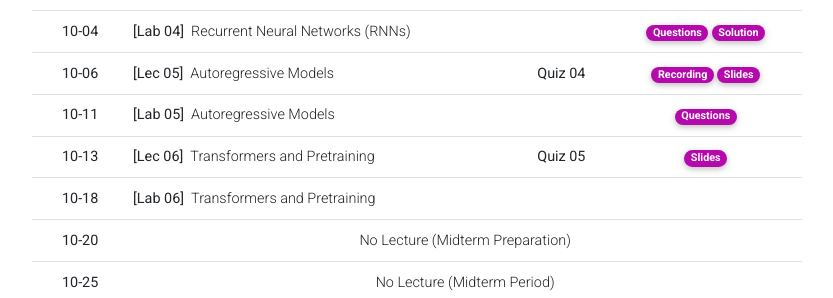
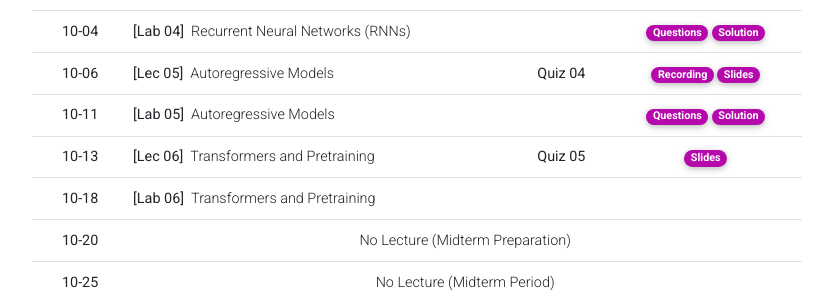
Before and after one commit to Uehwan/Uehwan.github.io, a Jekyll site: the page built from _teaching/aiexplab22fall.md, in a window 1280 px wide and 900 px high, scrolled down 1356 px. Shown: the part 151-449 px from the top of the window, without its empty margins (223-1056 px from the left). Built offline with Jekyll 4.4.1, drawn with Linux system fonts in a browser that asks for light colours; nearby versions of some CDN libraries; comment, search, counter and statistics services are not loaded; a style sheet for code colours, icons or effects is not loaded.

Commit message:
lab05 sol

```diff
--- a/_teaching/aiexplab22fall.md
+++ b/_teaching/aiexplab22fall.md
@@ -153,7 +153,7 @@
       <td></td>
       <td>
         <a href="https://colab.research.google.com/drive/1L8zk-h2euLHEy6GHMPu6fIpmUAeaYbrc?usp=sharing" target="_blank" class="badge badge-pill" style="background-color:#B509AC;">Questions</a>
-        <!--a href="#" target="_blank" class="badge badge-pill" style="background-color:#B509AC;">Solution</a-->
+        <a href="https://colab.research.google.com/drive/16PhYp_98no0euYd7K6KKIAEY3UcgAssd?usp=sharing" target="_blank" class="badge badge-pill" style="background-color:#B509AC;">Solution</a>
       </td>
     </tr>
     <tr style="border-bottom: 1.5px solid lightgrey;">
```
